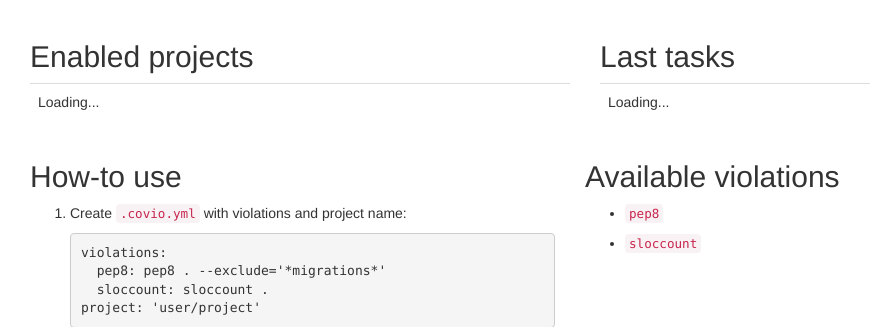
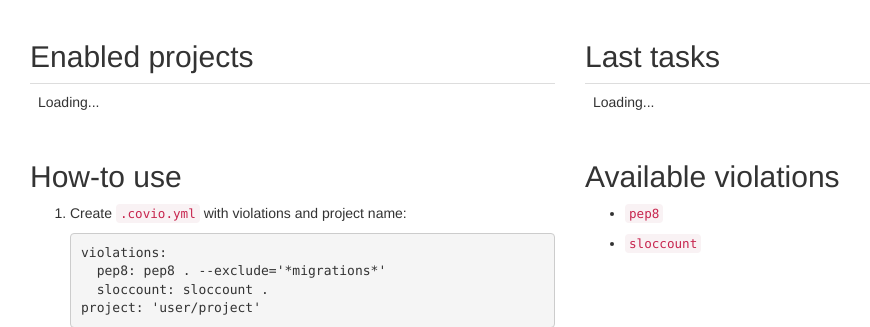
Before and after one commit to nvbn/coviolations_web, a Django app: page / in a window 1280 px wide. Shown: the part 52-379 px from the top of the page, without its empty margins (55-925 px from the left). Run offline with Django 3.2, Linux system fonts and the light colour scheme; the visitor is signed in with stand-in values (Sample User, id 1); style sheets or scripts are compiled from the project's sources; parts of the project's set-up code (start-up, migrations or seed data) failed here and were passed over; some libraries are stand-ins or nearby versions.

Commit message:
Fix authenticated index

```diff
--- a/app/templates/index.html
+++ b/app/templates/index.html
@@ -19,6 +19,7 @@
 
 {% block content %}
     {% if user.is_authenticated %}
+        <div class='col-lg-12 row'>
             <div class='col-lg-6'>
                 <h2>Enabled projects</h2>
                 <table class="table table-hover col-lg-6 js-enabled-projects">
@@ -30,6 +31,7 @@
                 <table class="table table-hover col-lg-6 js-last-tasks">
                     <tr><td>Loading...</td></tr>
                 </table>
+            </div>
         </div>
     {% endif %}
     <div class='col-lg-12 row'>
```
Lines whose indentation alone changed are shown as unchanged.
